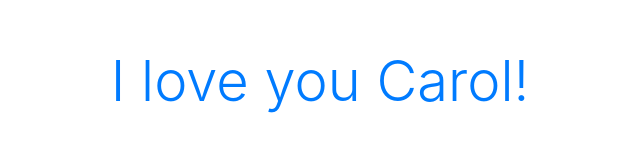
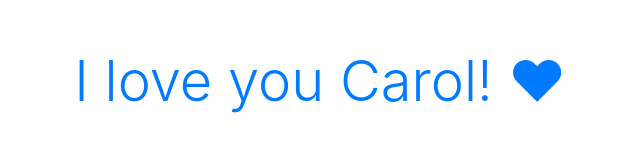
Before and after one commit to seergioveera/seergioveera.github.io, a plain HTML site: page index.html in a window 1280 px wide. Shown: the whole page, without its empty margins (320-960 px from the left). Drawn offline with nearby package versions, Linux system fonts and the light colour scheme.

Commit message:
Update index.html

```diff
--- a/index.html
+++ b/index.html
@@ -12,7 +12,7 @@
   </head>
   <body>
     <h1 class="text-center mt-5 display-4 text-primary">
-        I love you Carol!
+        I love you Carol! ♥
     </h1>
 
     <!-- Optional JavaScript -->
```
